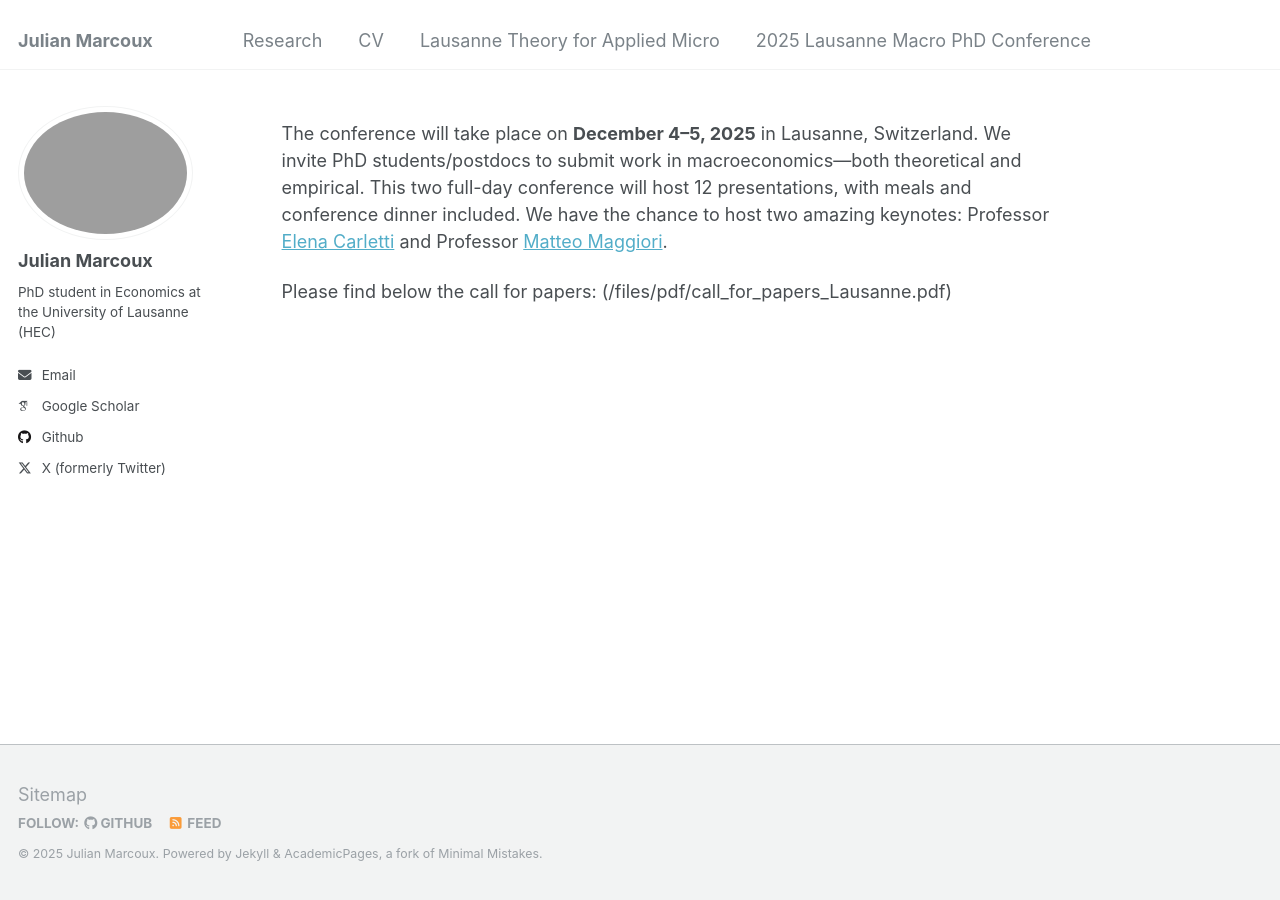
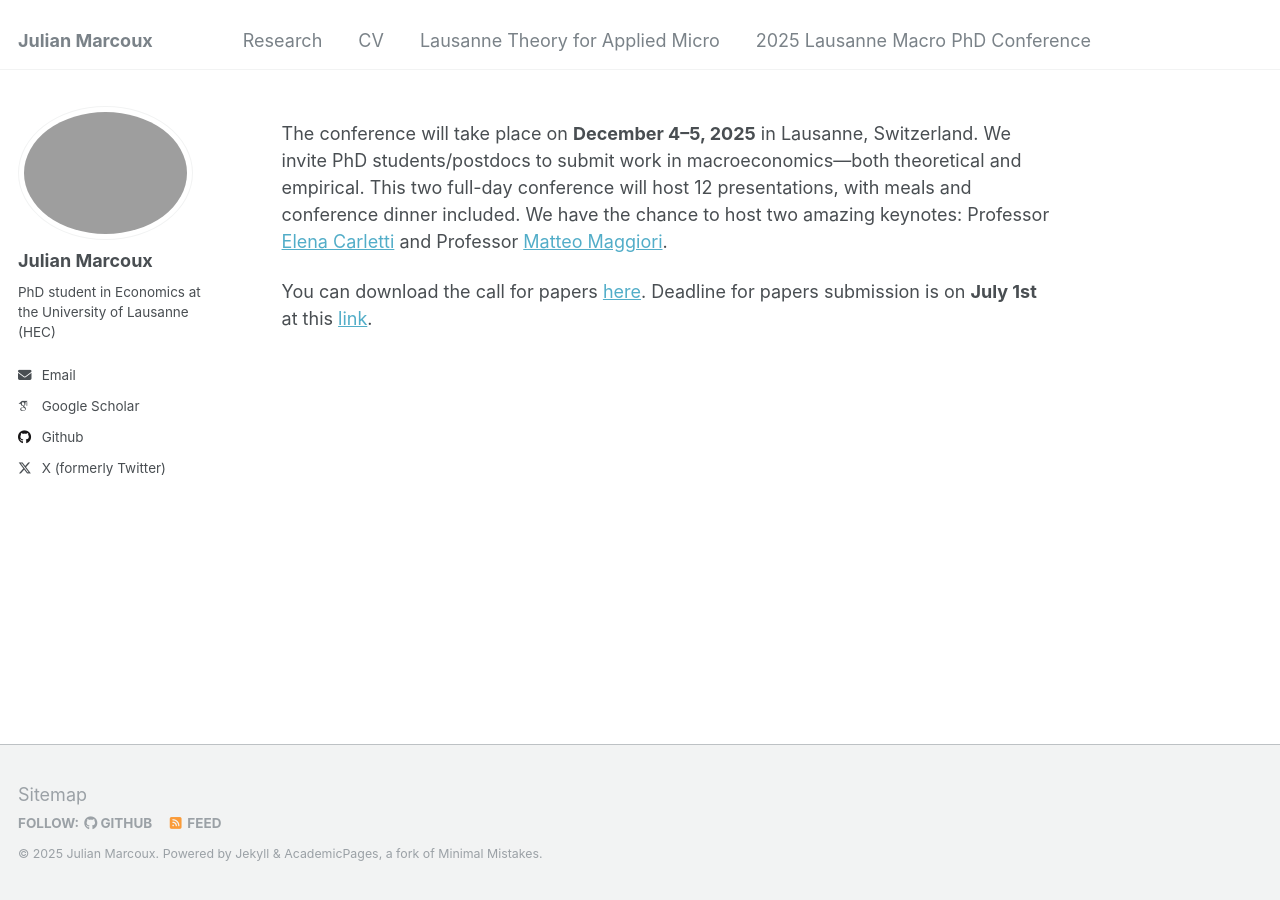
Before and after one commit to julianmarcoux/julianmarcoux.github.io, a Jekyll site: the page built from _pages/conf_2025.md, in a window 1280 px wide. Built offline with Jekyll 4.4.1, drawn with Linux system fonts in a browser that asks for light colours; some web fonts are replaced.

Commit message:
Update conf_2025.md

```diff
--- a/_pages/conf_2025.md
+++ b/_pages/conf_2025.md
@@ -6,4 +6,4 @@ author_profile: true
 
 The conference will take place on **December 4–5, 2025** in Lausanne, Switzerland. We invite PhD students/postdocs to submit work in macroeconomics—both theoretical and empirical. This two full-day conference will host 12 presentations, with meals and conference dinner included. We have the chance to host two amazing keynotes: Professor [Elena Carletti](https://sites.google.com/view/elena-carletti/home) and Professor [Matteo Maggiori](https://www.matteomaggiori.com/).
 
-Please find below the call for papers: (/files/pdf/call_for_papers_Lausanne.pdf)
+You can download the call for papers [here](/files/pdf/call_for_papers_Lausanne.pdf). Deadline for papers submission is on **July 1st** at this [link](https://forms.gle/ChTmPv2EDyTebAuy7).
```
